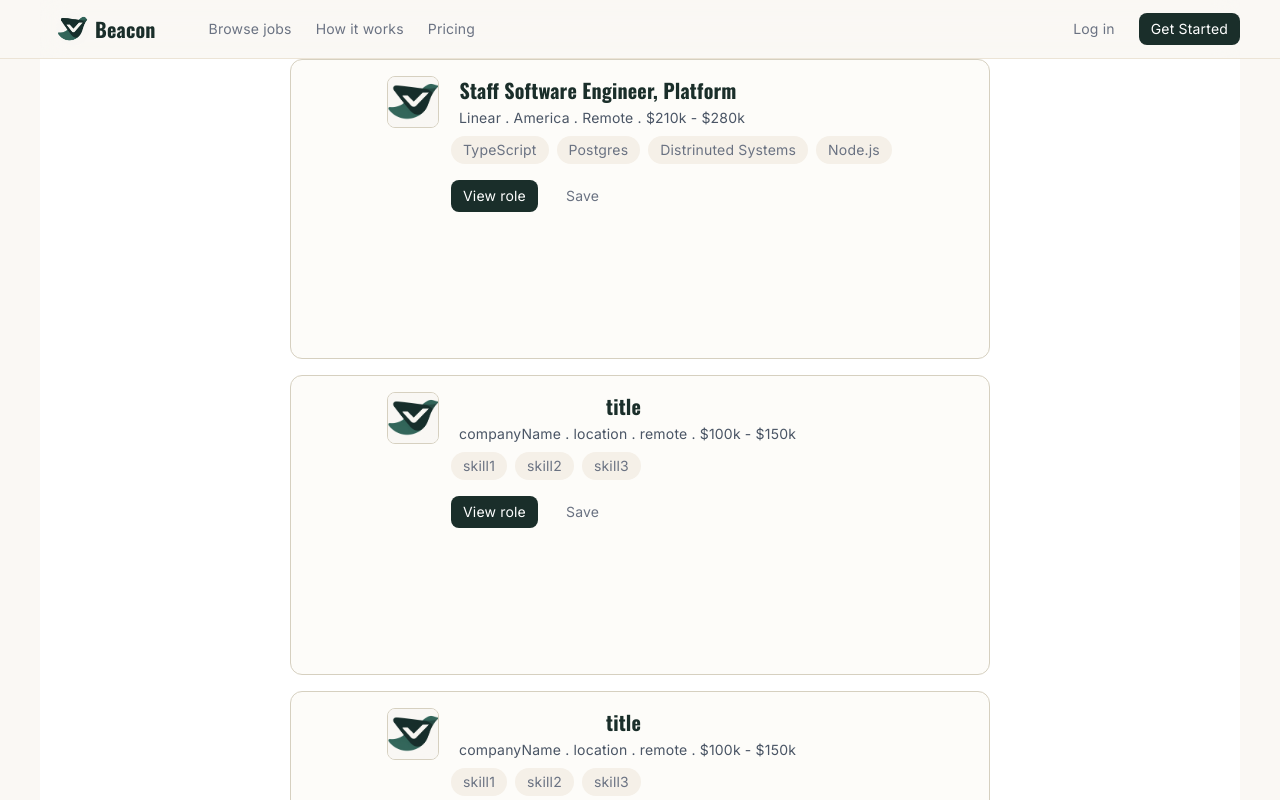
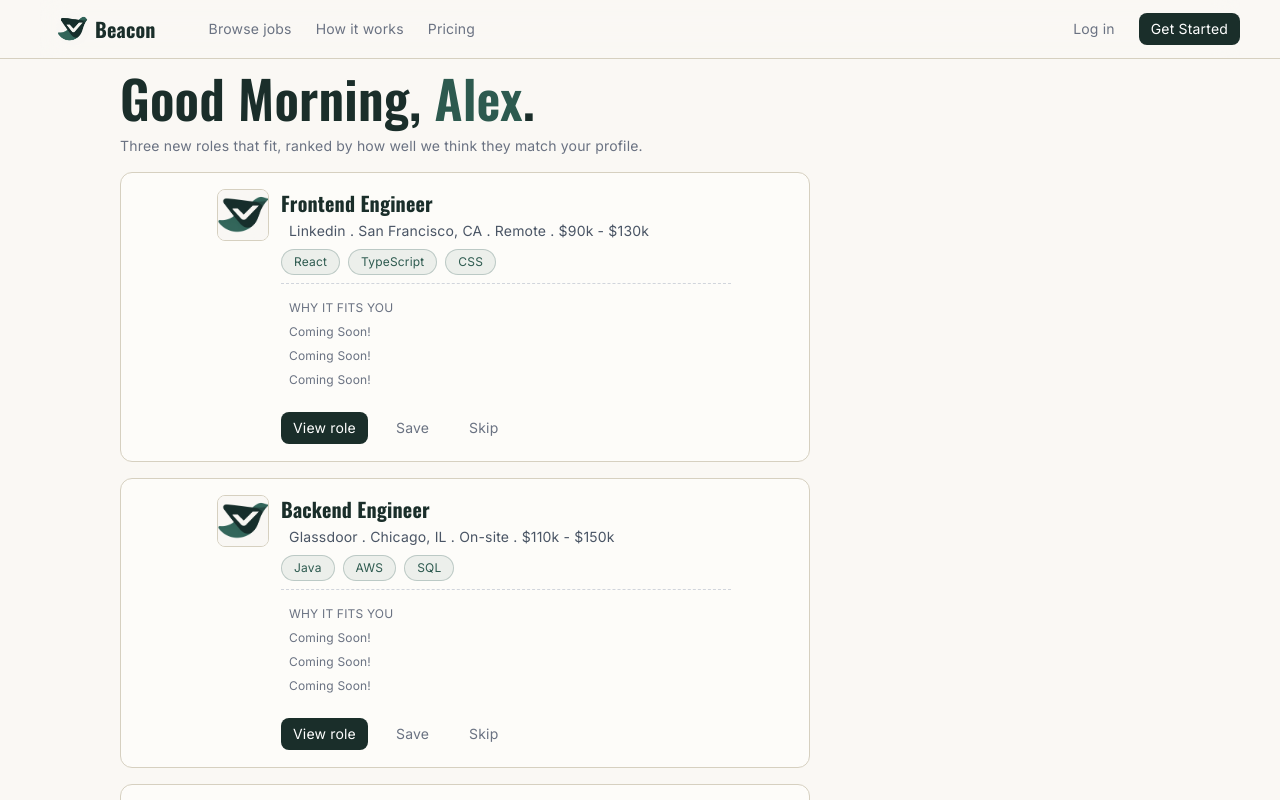
Before and after one commit to buseozsahin/job-finder, a React (Vite) app: page /today in a window 1280 px wide. Shown: the top 800 px of the page. Built offline with nearby package versions, Linux system fonts and the light colour scheme.

Commit message:
Add JobCard and JobCardsDisplay components

```diff
--- a/src/App.jsx
+++ b/src/App.jsx
@@ -22,7 +22,7 @@ function App() {
   return (
     <div className="flex flex-col w-full items-center">
       <Navbar isLoggedIn={isLoggedIn} setIsLoggedIn={setIsLoggedIn}/>
-      <div className="w-[1200px] h-[900px] bg-white">
+      <div className="w-[1200px] h-[900px] bg-[#faf8f4]">
         <Routes>
           <Route path="/" element={<HomePage/>}/>
           <Route path="/login" element={<LoginPage setIsLoggedIn={setIsLoggedIn}/>}/>
--- a/src/components/Chip.jsx
+++ b/src/components/Chip.jsx
@@ -10,12 +10,12 @@ export default function Chip({
     <button
       onClick={onToggle}
       disabled={!selectable}
-      className={`px-3 py-1 rounded-full text-sm mt-2 mr-2 ${
+      className={`px-3 py-1 rounded-full text-xs mt-2 mr-2 ${
         !selectable
-        ? "bg-[#f5f0e8] text-gray-500 cursor-default"
+        ? "bg-[#2D5A4F14] text-[#2D5A4F] cursor-default border border-[#2D5A4F40]"
         : selected
           ? "bg-[#1a2e2a] text-white cursor-pointer"
-          : "bg-[#f5f0e8] text-gray-500 cursor-pointer"
+          : "bg-[#f5f0e8] text-gray-500 cursor-pointer border border-[#c1bbad]"
       }`}
     >
       {label}
--- a/src/components/JobCard.jsx
+++ b/src/components/JobCard.jsx
@@ -11,10 +11,11 @@ export default function JobCard ({
   salaryMin,
   salaryMax,
   companyLogo,
+  postedDate,
 }) {
 
   return (
-    <div className="w-[700px] h-[300px] mx-auto rounded-xl border border-[#d6d0c0] bg-[#fdfcf9] pl-20 py-4 mb-4">
+    <div className="w-[690px] h-[290px] rounded-xl border border-[#d6d0c0] bg-[#fdfcf9] pl-20 py-4 mb-4">
       <div className="flex items-start gap-3">
           <div className="w-[52px] h-[52px] ml-4">
           {companyLogo ? (
@@ -41,16 +42,30 @@ export default function JobCard ({
               selectable={false}
             />
         )}
+
+        <hr className="border-t border-dashed border-gray-300 my-2 w-[450px]" />
       </div>
 
-      <div className="flex pl-20 mt-4 gap-4">
+      <div className="text-xs text-gray-500 mt-2 ml-22 space-y-2 mb-6">
+        <span className="block">WHY IT FITS YOU</span>
+        <p>Coming Soon!</p>
+        <p>Coming Soon!</p>
+        <p>Coming Soon!</p>
+      </div>
+
+      <div className="flex items-center pl-20 mt-4 gap-4 mt-auto">
         <Button
           label="View role"
           variant="filled"
-        ></Button>
+        />
+
         <Button
           label="Save"
-        ></Button>
+        />
+
+        <Button
+          label="Skip"
+        />
       </div>
     </div>
   )
--- /dev/null
+++ b/src/components/JobCardsDisplay.jsx
@@ -0,0 +1,35 @@
+import { useState, useEffect } from "react";
+import { fecthJobs } from "../service/apiService";
+import JobCard from "./JobCard";
+
+function JobCardsDisplay() {
+  const [jobs, setJobs] = useState([])
+
+  useEffect(() => {
+    const loadJobs = async () => {
+      const data = await fecthJobs()
+      setJobs(data)
+    }
+    loadJobs()
+  }, [])
+
+  return(
+    <div>
+      {jobs.map((job) => (
+      <JobCard
+        key={job.id}
+        title={job.title}
+        companyName={job.company}
+        location={job.location}
+        remote={job.remote}
+        salaryMin={job.salaryMin}
+        salaryMax={job.salaryMax}
+        skills={job.skills}
+        postedDate={job.postedDate}
+      />
+    ))}
+    </div>
+  )
+}
+
+export default JobCardsDisplay;
--- a/src/components/Navbar.jsx
+++ b/src/components/Navbar.jsx
@@ -8,7 +8,7 @@ function Navbar({ isLoggedIn, setIsLoggedIn }) {
   const location = useLocation();
 
   return (
-    <header className="sticky top-0 z-50 flex w-full justify-center h-[58.5px] border-b border-b-[#ece4d6]">
+    <header className="sticky top-0 z-50 flex w-full justify-center h-[58.5px] border-b border-b-[#d6d0c0]">
       <div className="w-[1200px] bg-[#faf8f4]/40 backdrop-blur-md flex h-full items-center">
         <div className="flex-1 flex h-full items-center gap-12 ml-4">
           <LogoWithName onClick={() => navigate("/")}/>
--- a/src/index.css
+++ b/src/index.css
@@ -73,7 +73,6 @@ body {
   /* width: 1126px; */
   max-width: 100%;
   margin: 0 auto;
-  text-align: center;
   min-height: 100svh;
   display: flex;
   flex-direction: column;
--- a/src/pages/Today.jsx
+++ b/src/pages/Today.jsx
@@ -1,42 +1,19 @@
 import JobCard from "../components/JobCard";
+import JobCardsDisplay from "../components/JobCardsDisplay";
 
 function Today(){
   return(
-    <div className="flex-start">
-      <JobCard
-        title="Staff Software Engineer, Platform"
-        companyName="Linear"
-        location="America"
-        remote="Remote"
-        salaryMin={210000}
-        salaryMax={280000}
-        skills={["TypeScript", "Postgres", "Distrinuted Systems", "Node.js"]}
-        companyLogo={null}
-      />
+    <div className="pl-20">
+      <div>
+        <h1 className="text-[52px] text-[#1a2e2a] font-semibold">
+          Good Morning,
+          <span className="text-[52px] text-[#2D5A4F] font-semibold"> Alex</span>.
+          </h1>
 
-          <JobCard
-        title="title"
-        companyName="companyName"
-        location="location"
-        remote="remote"
-        salaryMin={100000}
-        salaryMax={150000}
-        skills={["skill1", "skill2", "skill3"]}
-        companyLogo={null}
-      />
-
-          <JobCard
-        title="title"
-        companyName="companyName"
-        location="location"
-        remote="remote"
-        salaryMin={100000}
-        salaryMax={150000}
-        skills={["skill1", "skill2", "skill3"]}
-        companyLogo={null}
-      />
+          <p className="text-sm text-gray-500 mb-4">Three new roles that fit, ranked by how well we think they match your profile.</p>
+      </div>
+      <JobCardsDisplay></JobCardsDisplay>
     </div>
-
   );
 }
 export default Today;
```
